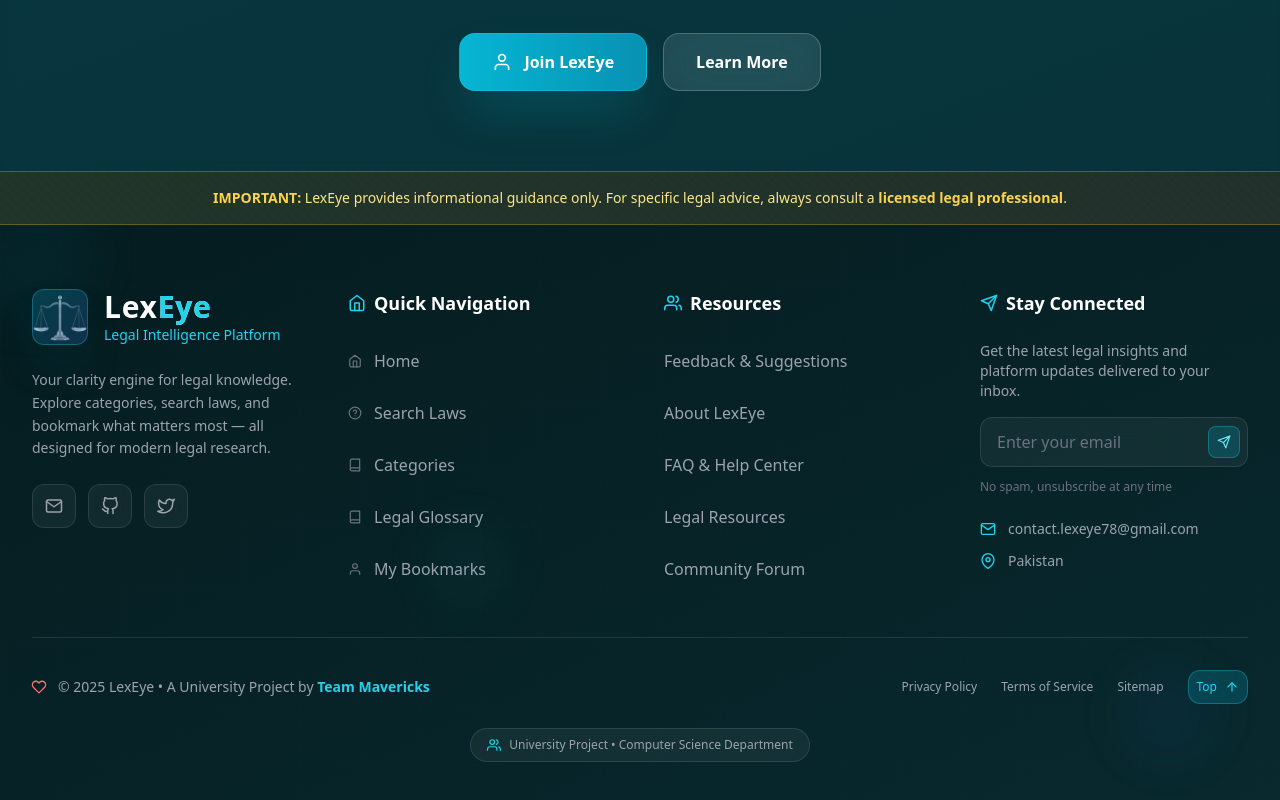
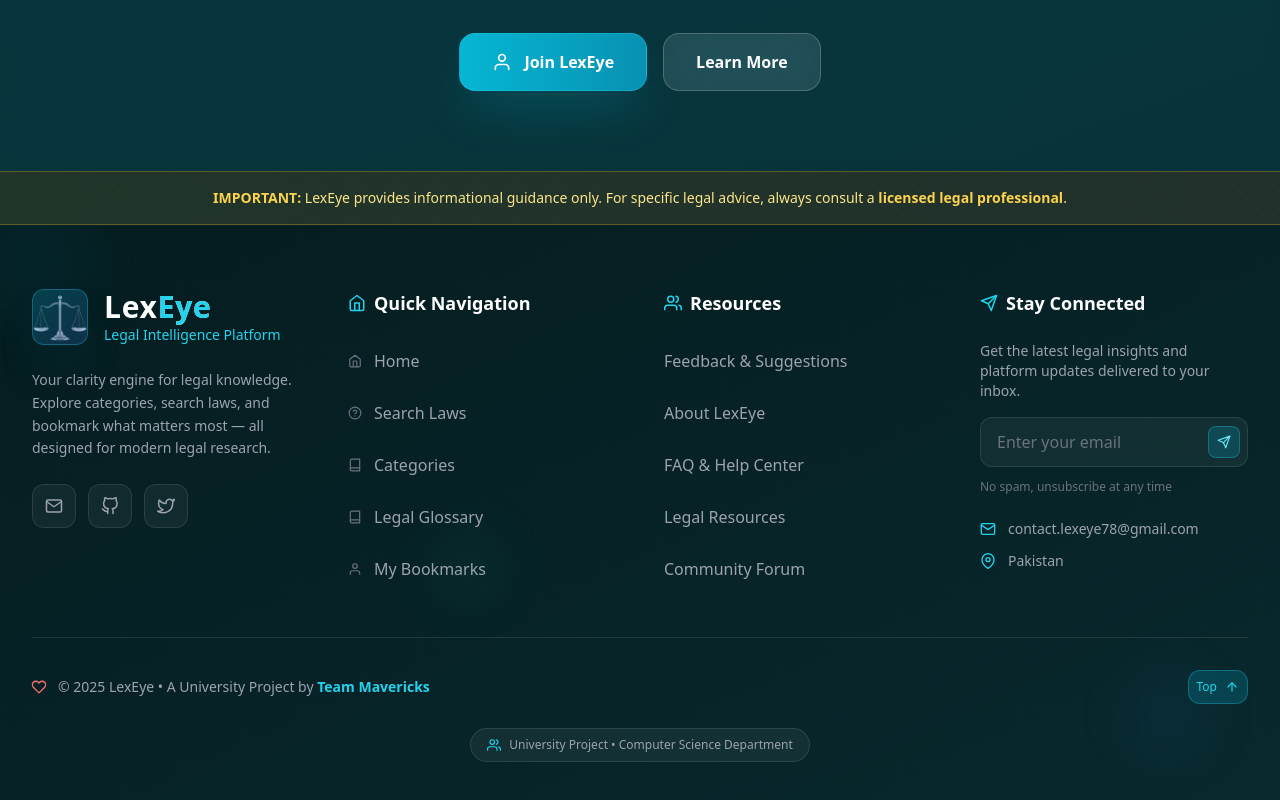
Before and after one commit to Haroon300/LexEye, a React (Vite) app in the folder fronend/front/: page / in a window 1280 px wide. Shown: the part 3193-3993 px from the top of the page. Built offline with nearby package versions, Linux system fonts and the light colour scheme.

Commit message:
Update footer.jsx

```diff
--- a/fronend/front/src/components/footer.jsx
+++ b/fronend/front/src/components/footer.jsx
@@ -283,15 +283,6 @@ const Footer = () => {
             </div>
 
             <div className="flex items-center gap-6 text-sm text-gray-400">
-              <Link to="/privacy" className="hover:text-cyan-400 transition-colors text-xs">
-                Privacy Policy
-              </Link>
-              <Link to="/terms" className="hover:text-cyan-400 transition-colors text-xs">
-                Terms of Service
-              </Link>
-              <Link to="/sitemap" className="hover:text-cyan-400 transition-colors text-xs">
-                Sitemap
-              </Link>
 
               {/* Scroll to Top Button */}
               <motion.button
```
